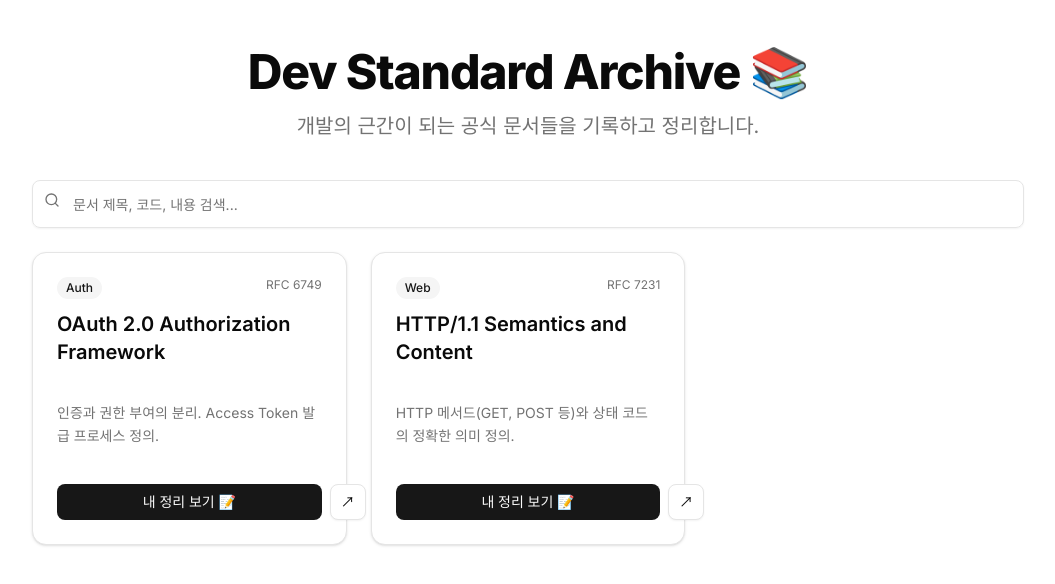
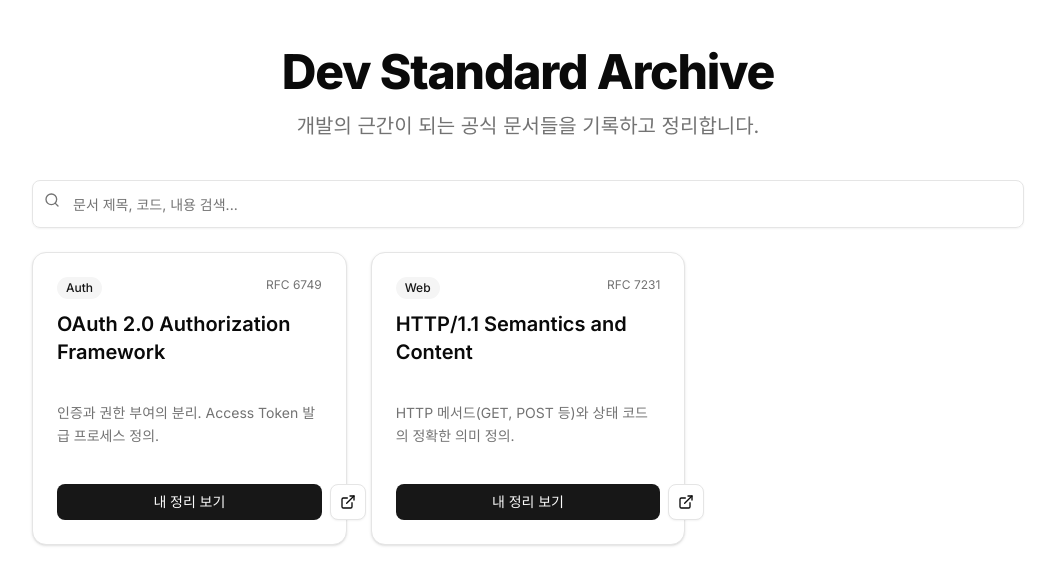
Before and after one commit to kimmjen/my-standard-doc, a Next.js app: page / in a window 1280 px wide. Shown: the top 584 px of the page, without its empty margins (112-1167 px from the left). Built offline with nearby package versions, Linux system fonts and the light colour scheme.

Commit message:
git commit -m "fix: remove emojis and improve link button ui"

```diff
--- a/app/page.tsx
+++ b/app/page.tsx
@@ -6,7 +6,7 @@
     <main className="container mx-auto py-12 px-4 max-w-5xl">
       <div className="mb-10 text-center space-y-4">
         <h1 className="text-4xl font-extrabold tracking-tight lg:text-5xl">
-          Dev Standard Archive 📚
+          Dev Standard Archive
         </h1>
         <p className="text-xl text-muted-foreground">
           개발의 근간이 되는 공식 문서들을 기록하고 정리합니다.
--- a/components/search-view.tsx
+++ b/components/search-view.tsx
@@ -7,7 +7,7 @@
 import { Input } from "@/components/ui/input";
 import { Badge } from "@/components/ui/badge";
 import { Button } from "@/components/ui/button";
-import { Search } from "lucide-react";
+import { Search, ExternalLink } from "lucide-react";
 
 export default function SearchView({ docs }: { docs: StandardDoc[] }) {
     const [query, setQuery] = useState("");
@@ -51,10 +51,12 @@
                         <CardFooter className="flex gap-2 pt-0">
                             <Button asChild variant="default" className="w-full">
                                 {/* 내부 상세 페이지로 이동 */}
-                                <Link href={`/docs/${doc.slug}`}>내 정리 보기 📝</Link>
+                                <Link href={`/docs/${doc.slug}`}>내 정리 보기</Link>
                             </Button>
                             <Button asChild variant="outline" size="icon" title="공식 문서 보기">
-                                <Link href={doc.link} target="_blank" rel="noopener noreferrer">↗</Link>
+                                <Link href={doc.link} target="_blank" rel="noopener noreferrer">
+                                    <ExternalLink className="h-4 w-4" />
+                                </Link>
                             </Button>
                         </CardFooter>
                     </Card>
```
